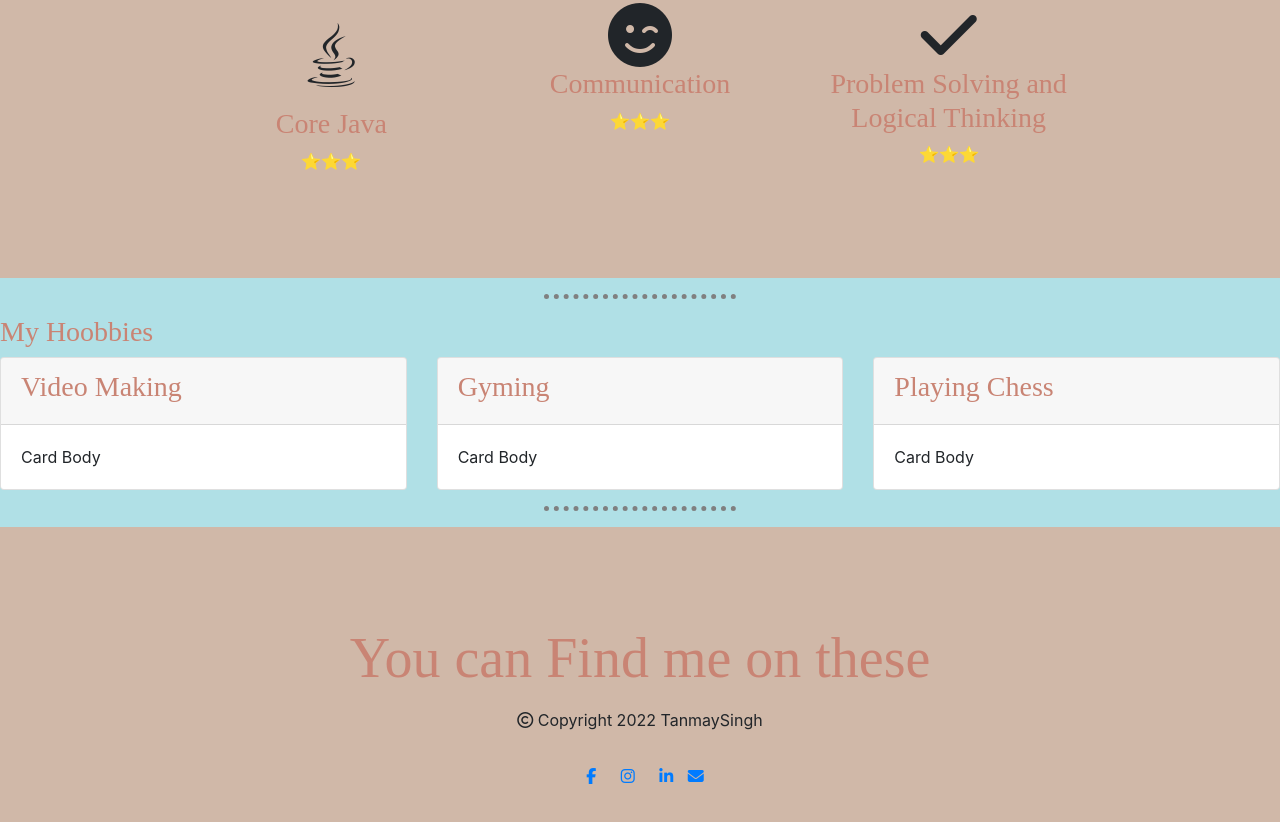
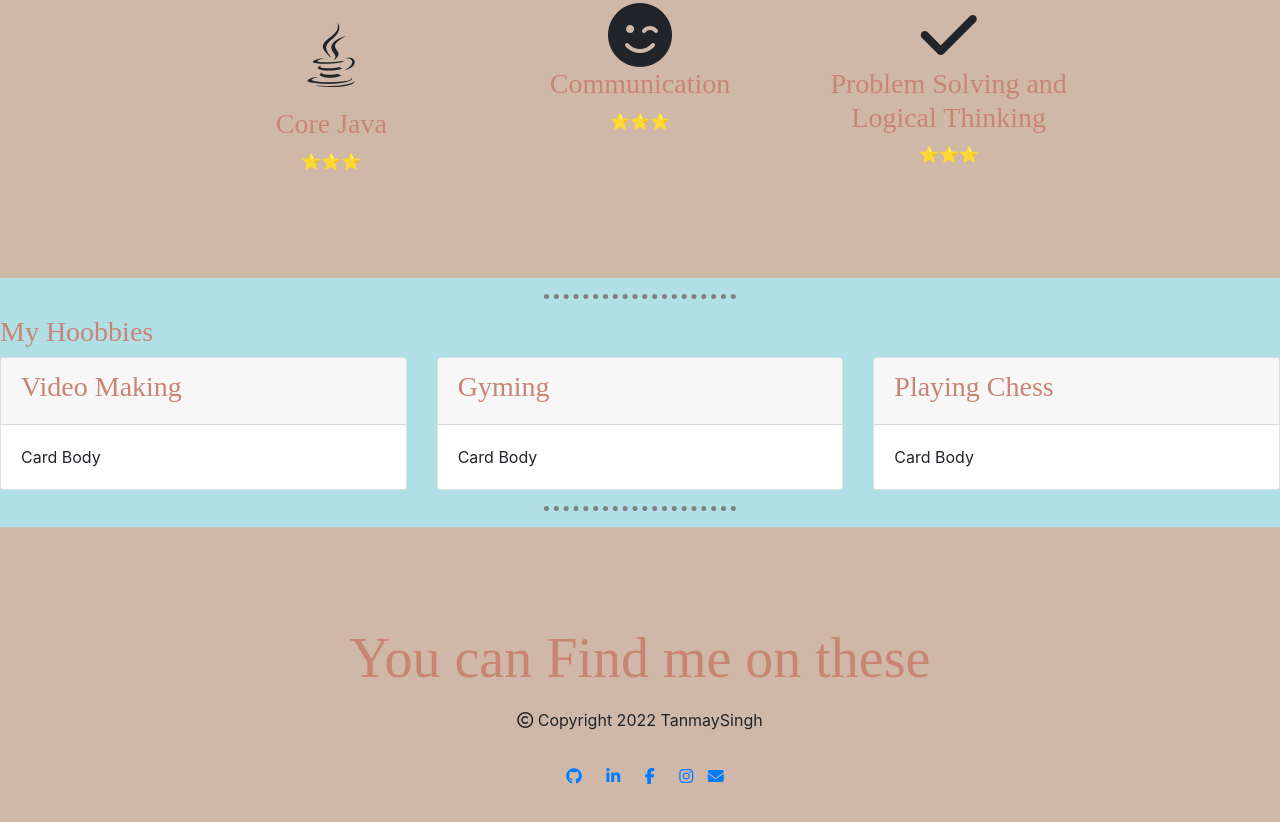
Before and after one commit to tanmay-simplify3x/CV, a plain HTML site: page index.html in a window 1280 px wide. Shown: the part 2004-2826 px from the top of the page. Drawn offline with nearby package versions, Linux system fonts and the light colour scheme.

Commit message:
Update index.html

```diff
--- a/index.html
+++ b/index.html
@@ -160,9 +160,10 @@
 <section id="cta">
   <h3 class="heading-cta">You can Find me on these</h3>
   <p><i class="fa-regular fa-copyright"></i> Copyright 2022 TanmaySingh</p>
+  <a href="https://github.com/SinghTanmay024"><i class="fa-brands fa-github"></i></a>
+  <a href="https://www.linkedin.com/in/tanmay-singh-001a16207/"><i class="fa-brands fa-linkedin-in"></i></a>
   <a href="https://www.facebook.com/profile.php?id=100004449763973"><i class="fa-brands fa-facebook-f"></i></a>
   <a href="https://www.instagram.com/singh._.tanmay/"><i class="fa-brands fa-instagram"></i></a>
-  <a href="https://www.linkedin.com/in/tanmay-singh-001a16207/"><i class="fa-brands fa-linkedin-in"></i></a>
   <a href="ContactMe.html"><i class="fa-solid fa-envelope"></i></a>
 </section>
   </body>
```
